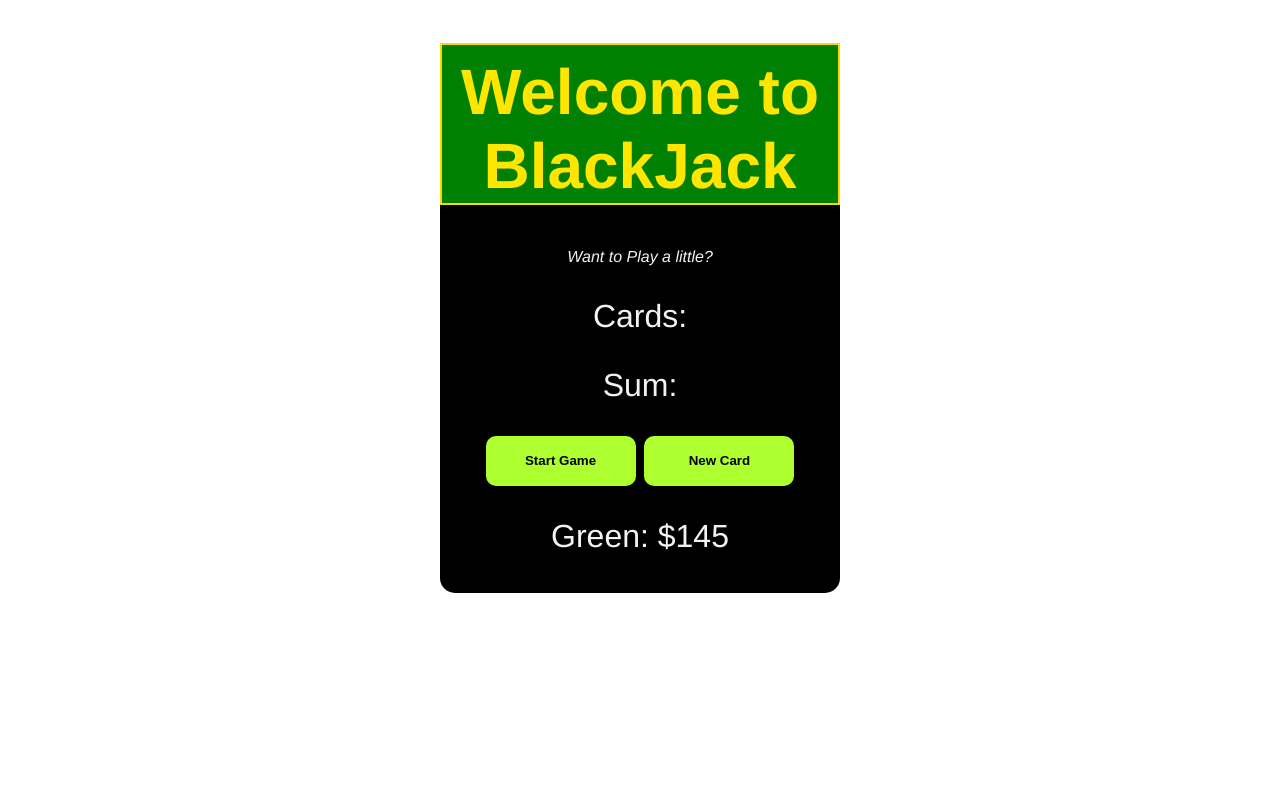
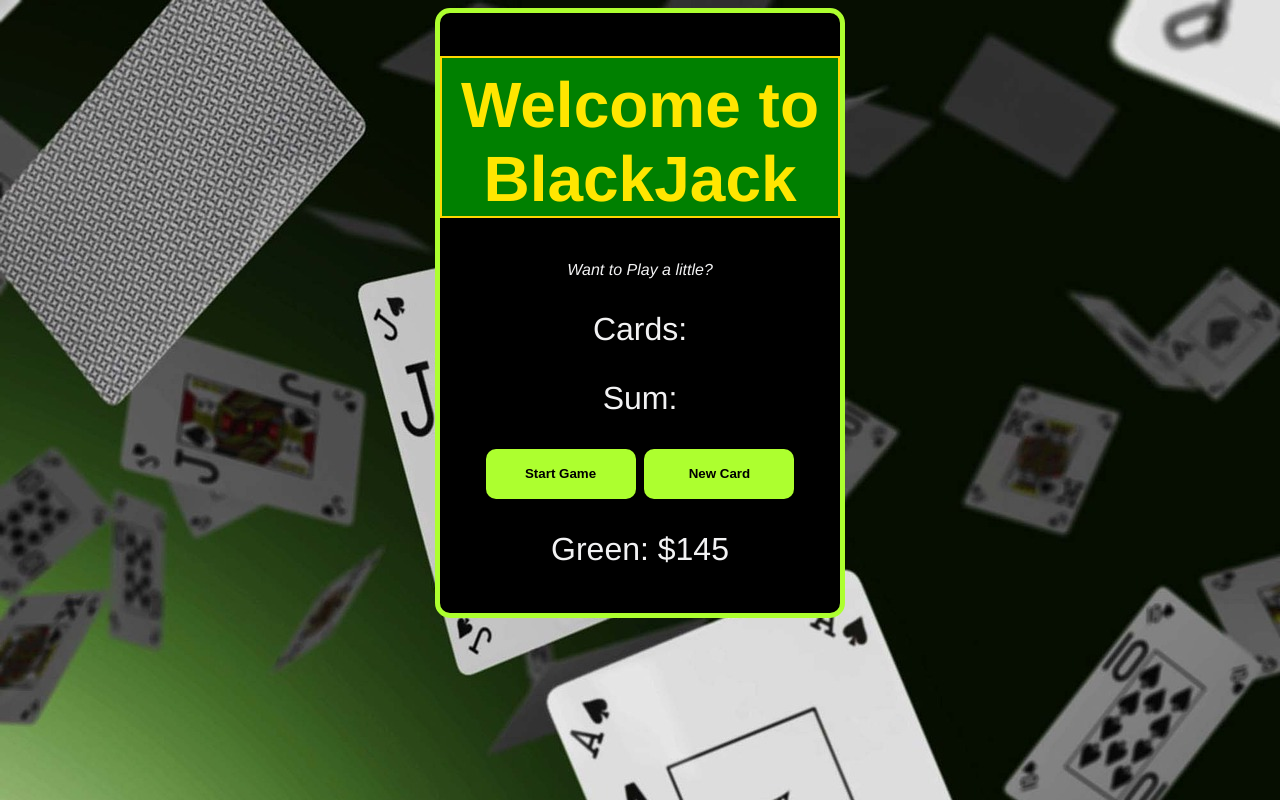
Before and after one commit to AnatuGreen/BlackJackGame, a plain HTML site: page index.html in a window 1280 px wide. Drawn offline with Linux system fonts and the light colour scheme.

Commit message:
Update to CSS

```diff
--- a/index.css
+++ b/index.css
@@ -1,18 +1,21 @@
 
 body{
     font-family: 'Franklin Gothic Medium', 'Arial Narrow', Arial, sans-serif;
+    background-image: url('blackjackgame.jpg');
 }
 
 .game-box{
     background-color: black;
-    height: 550px;
+    height: 600px;
     width: 400px;
     border-radius: 15px;
+    border: 5px solid greenyellow;
     color: rgb(242, 242, 243);
     text-align: center;
     font-size: 2em;
     margin-left: auto;
     margin-right: auto;
+
 }
 h1{
     color: rgb(255, 230, 0);
```
